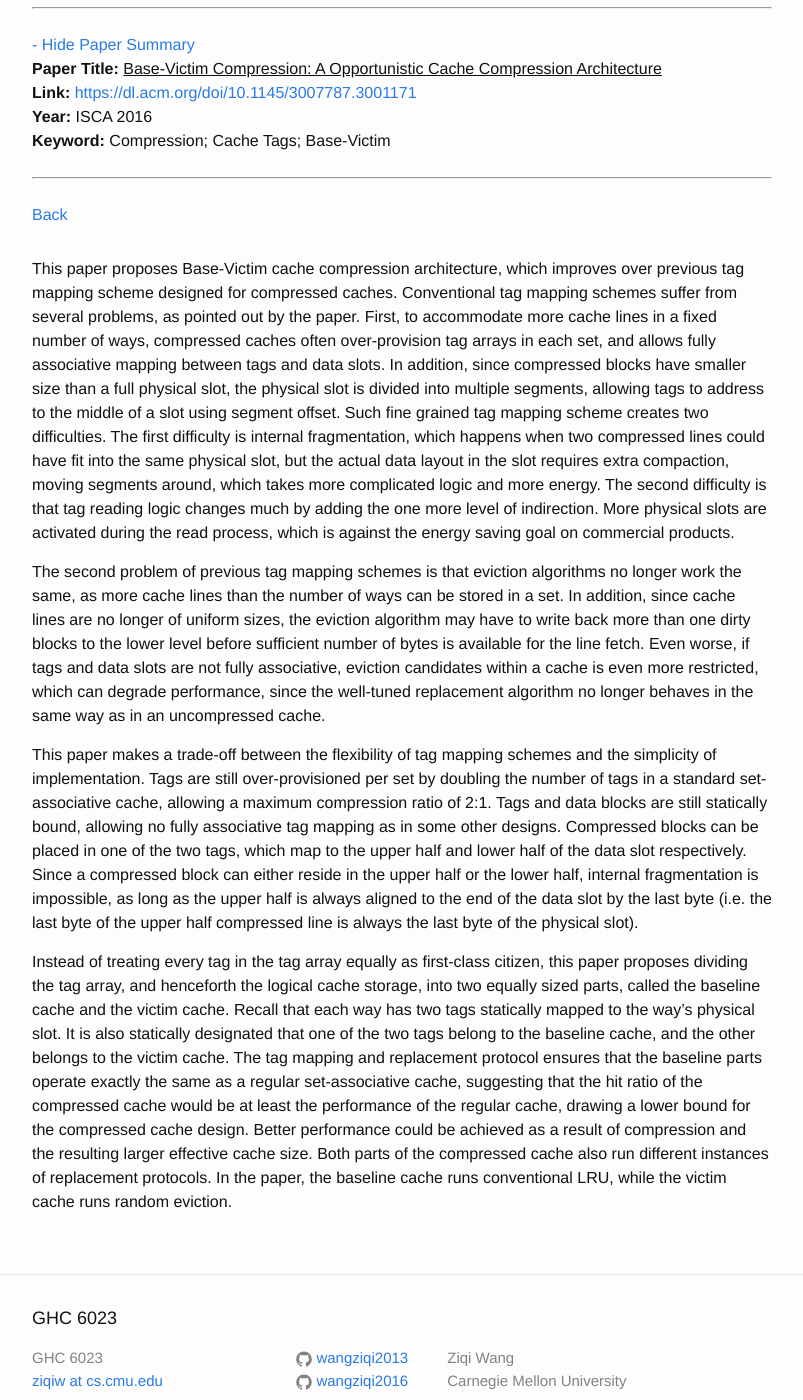
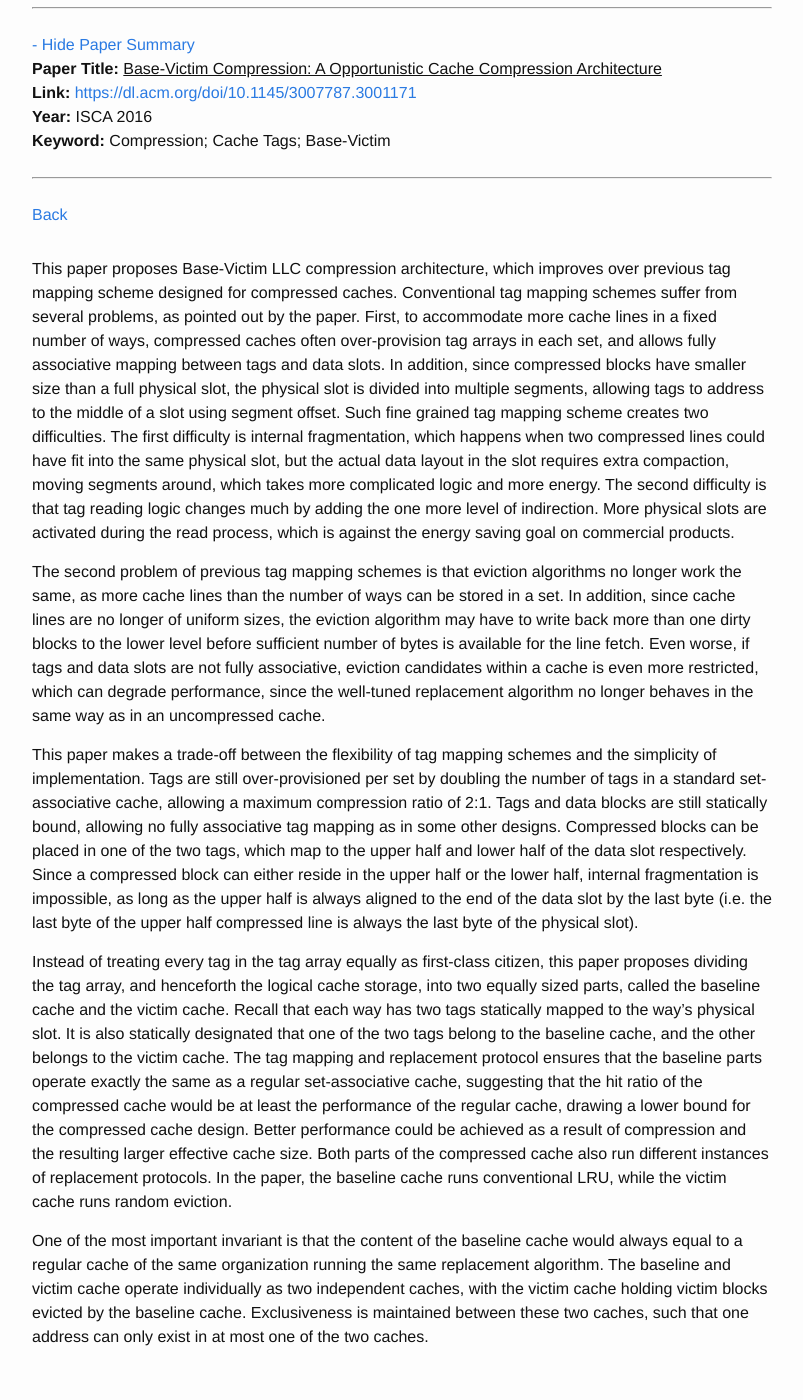
Before and after one commit to wangziqi2013/wangziqi2013.github.io, a Jekyll site: the page built from _posts/2020-06-11-base-victim.markdown, in a window 1280 px wide and 1400 px high, scrolled down 277 px. Shown: the whole window, without its empty margins (238-1041 px from the left). Built offline with Jekyll 4.4.1, drawn with Linux system fonts in a browser that asks for light colours.

Commit message:
Adding exclusiveness

```diff
--- a/_posts/2020-06-11-base-victim.markdown
+++ b/_posts/2020-06-11-base-victim.markdown
@@ -13,7 +13,7 @@ htm_cr:
 version_mgmt:
 ---
 
-This paper proposes Base-Victim cache compression architecture, which improves over previous tag mapping scheme designed
+This paper proposes Base-Victim LLC compression architecture, which improves over previous tag mapping scheme designed
 for compressed caches. Conventional tag mapping schemes suffer from several problems, as pointed out by the paper.
 First, to accommodate more cache lines in a fixed number of ways, compressed caches often over-provision tag arrays
 in each set, and allows fully associative mapping between tags and data slots. In addition, since compressed blocks
@@ -50,3 +50,9 @@ drawing a lower bound for the compressed cache design.
 Better performance could be achieved as a result of compression and the resulting larger effective cache size.
 Both parts of the compressed cache also run different instances of replacement protocols.
 In the paper, the baseline cache runs conventional LRU, while the victim cache runs random eviction.
+
+One of the most important invariant is that the content of the baseline cache would always equal to a regular cache
+of the same organization running the same replacement algorithm.
+The baseline and victim cache operate individually as two independent caches, with the victim cache holding victim
+blocks evicted by the baseline cache. Exclusiveness is maintained between these two caches, such that one address
+can only exist in at most one of the two caches.
```
